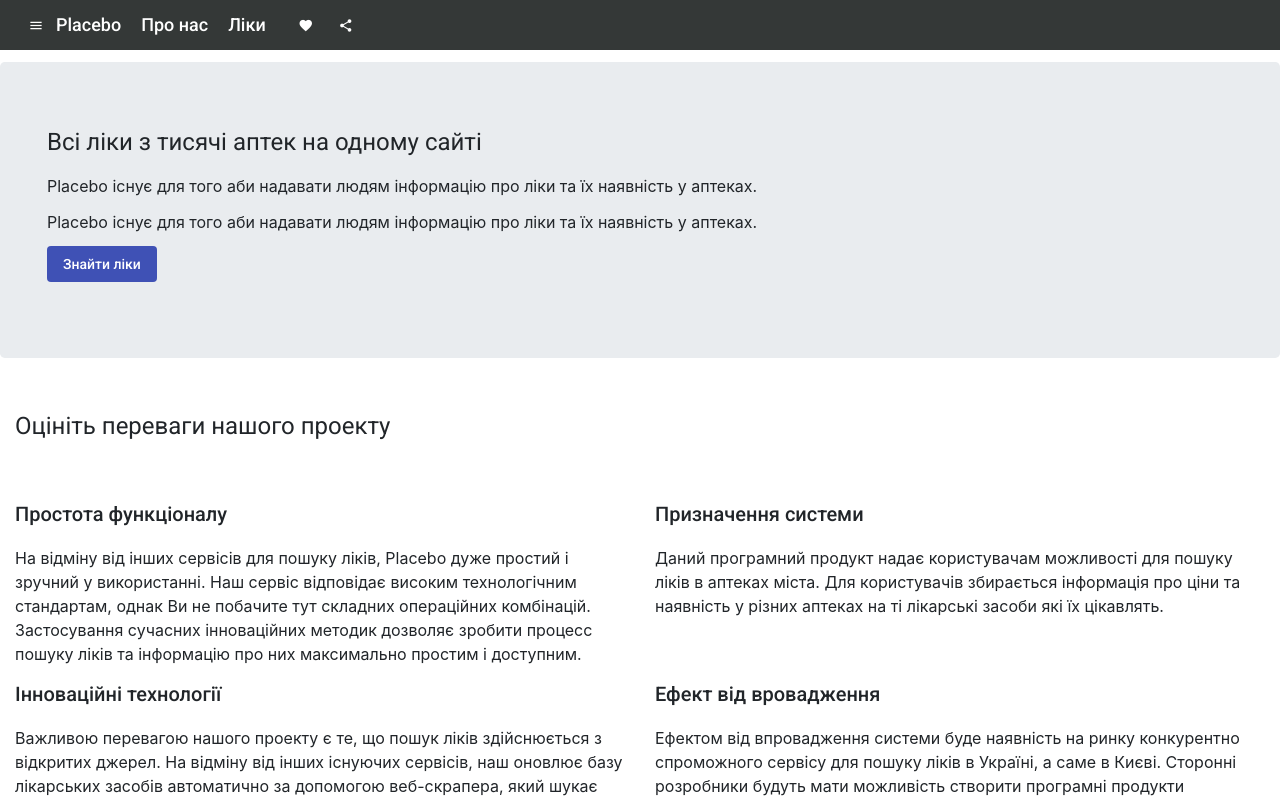
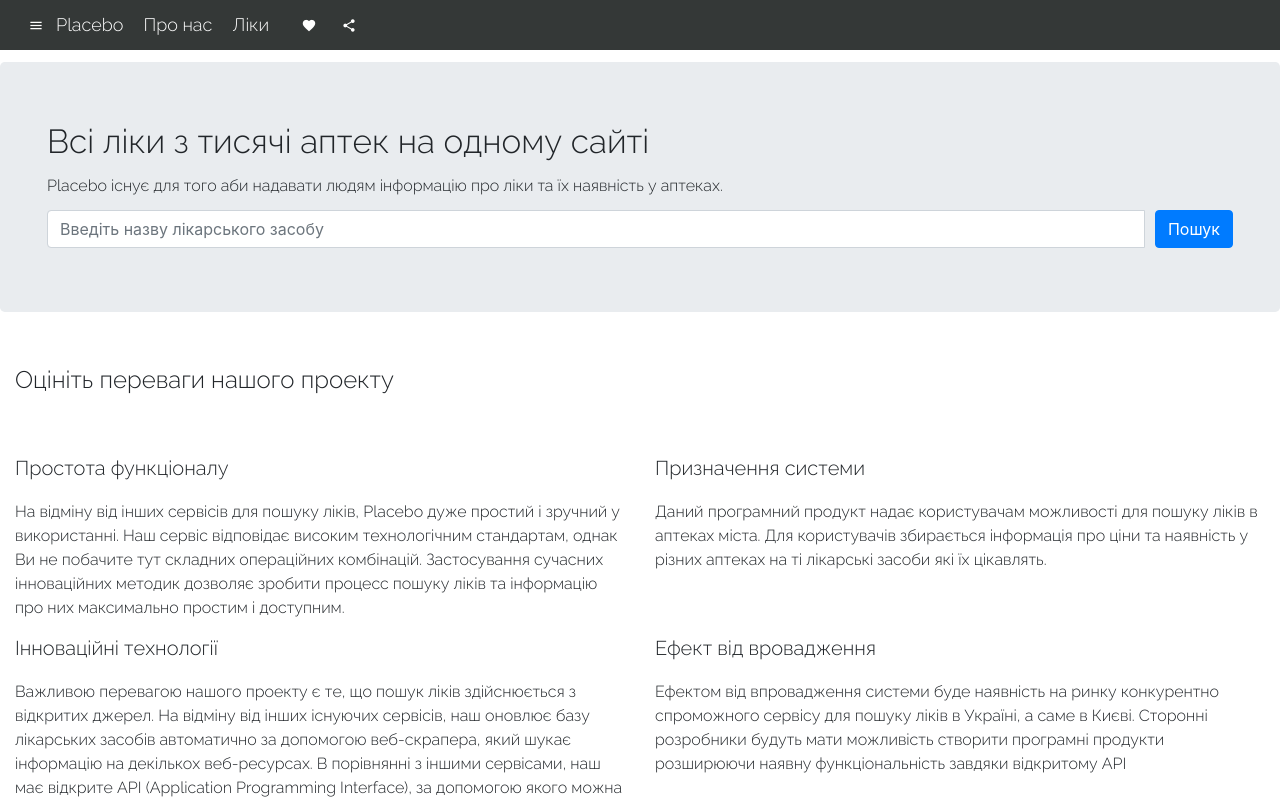
Before and after one commit to knu-4-tochanenko/Placebo.ua, an Angular app in the folder frontend/: page /main in a window 1280 px wide. Shown: the top 800 px of the page. Built offline with nearby package versions, Linux system fonts and the light colour scheme.

Commit message:
Add fonts & search buttons
Added fonts via Google Font API

```diff
--- a/frontend/src/app/component/drugs/drugs.component.css
+++ b/frontend/src/app/component/drugs/drugs.component.css
@@ -32,6 +32,10 @@
     font-size: 10px;
   }
 
+  p, h1, h2 {
+    font-family: 'Raleway', sans-serif;
+  }
+
   .mat-toolbar.mat-primary {
     background: #343837;
     color: rgb(255, 255, 255);
--- a/frontend/src/app/component/drugs/drugs.component.html
+++ b/frontend/src/app/component/drugs/drugs.component.html
@@ -1,10 +1,13 @@
+<link rel="stylesheet" href="https://cdn.jsdelivr.net/npm/bootstrap@4.5.3/dist/css/bootstrap.min.css" integrity="sha384-TX8t27EcRE3e/ihU7zmQxVncDAy5uIKz4rEkgIXeMed4M0jlfIDPvg6uqKI2xXr2" crossorigin="anonymous">
+<link rel="preconnect" href="https://fonts.gstatic.com">
+<link href="https://fonts.googleapis.com/css2?family=Raleway:wght@300&display=swap" rel="stylesheet">
 <p>
-  <mat-toolbar color="primary" style="height: 50px; font-size: 18px; ">
+  <mat-toolbar color="primary" style="height: 50px; font-size: 18px; font-family: 'Raleway', sans-serif; ">
     <button mat-icon-button class="example-icon" aria-label="Example icon-button with menu icon" style="font-size: 15px;">
       <mat-icon style="font-size: 15px;">menu</mat-icon>
     </button>
     <span><a routerLink="/main" routerLinkActive="active" style="color: white;">Placebo</a></span>
-    <span style="margin-left: 20px;">Про нас</span>
+    <span style="margin-left: 20px;"><a routerLink="/about" routerLinkActive="active" style="color: white;">Про нас</a></span>
     <span style="margin-left: 20px; margin-right: 20px;">Ліки</span>
     <span class="example-spacer"></span>
     <button mat-icon-button class="example-icon favorite-icon" aria-label="Example icon-button with heart icon">
@@ -29,8 +32,16 @@
 <p>- СПОРТИВНОЕ ПИТАНИЕ И ДИЕТЫ</p><br>
 
 
+
   </mat-drawer>
   <mat-drawer-content>
+    <div class="input-group" style="margin-left: 10px; width: 600px;">
+      <input type="text" class="form-control" placeholder="Введіть назву лікарського засобу" id="txtSearch" />
+      <div class="input-group-btn">
+          <button class="btn btn-primary" type="button" style="margin-left: 10px;">Пошук</button>
+          </div>
+          </div>
+
     <mat-paginator [length]="100"
               [pageSize]="10"
               [pageSizeOptions]="[5, 10, 25, 100]">
@@ -42,7 +53,7 @@
         <mat-card-header>
           <mat-card-title><p style="font-size: 14px;">5-фторурацил "эбеве" конц. д/п инф. р-ра 500 мг амп. 10 мл</p></mat-card-title>
         </mat-card-header>
-        <img mat-card-image src="https://liki24.com/image/cache/catalog/product/found/14016-5-ftoruracil-ebeve-konc-dp-inf-r-ra-500-mg-amp-10-ml-ebewe-pharma-362x362.jpg?30112018" alt="Photo of a Shiba Inu" style="width: 200px; height: 200px;">
+        <img mat-card-image src="https://liki24.com/image/cache/catalog/product/found/14016-5-ftoruracil-ebeve-konc-dp-inf-r-ra-500-mg-amp-10-ml-ebewe-pharma-362x362.jpg?30112018" alt="Photo of a Shiba Inu" style="width: 150px; height: 150px;">
       </mat-card>
       <div class="info"><p>5-фторурацил "эбеве" описание
         Лекарственное средство: 5-ФТОРУРАЦИЛ "ЭБЕВЕ" (5-FLUOROURACIL "EBEWE")
--- a/frontend/src/app/component/main/main.component.html
+++ b/frontend/src/app/component/main/main.component.html
@@ -23,6 +23,9 @@
    background-color: #f5f5f5;
   }
 
+p, h1, h2 {
+  font-family: 'Raleway', sans-serif;
+}
   .mat-toolbar.mat-primary {
     background: #343837;
     color: rgb(255, 255, 255);
@@ -40,16 +43,18 @@
    <meta name="keywords" content="психология, яндекс, весна, рефераты">
    <meta name="author" content="shwan">
 
+   <link rel="preconnect" href="https://fonts.gstatic.com">
+<link href="https://fonts.googleapis.com/css2?family=Raleway:wght@300&display=swap" rel="stylesheet">
    <link rel="stylesheet" href="https://cdn.jsdelivr.net/npm/bootstrap@4.5.3/dist/css/bootstrap.min.css" integrity="sha384-TX8t27EcRE3e/ihU7zmQxVncDAy5uIKz4rEkgIXeMed4M0jlfIDPvg6uqKI2xXr2" crossorigin="anonymous">
   </head>
    <body>
     <p>
-      <mat-toolbar color="primary" style="height: 50px; font-size: 18px; ">
+      <mat-toolbar color="primary" style="height: 50px; font-size: 18px; font-family: 'Raleway', sans-serif; ">
         <button mat-icon-button class="example-icon" aria-label="Example icon-button with menu icon">
           <mat-icon style="font-size: 15px;">menu</mat-icon>
         </button>
         <span>Placebo</span>
-        <span style="margin-left: 20px;">Про нас</span>
+        <span style="margin-left: 20px;"><a routerLink="/about" routerLinkActive="active" style="color: white;">Про нас</a></span>
         <span style="margin-left: 20px; margin-right: 20px;"><a routerLink="/drugs" routerLinkActive="active" style="color: white;">Ліки</a></span>
         <span class="example-spacer"></span>
         <button mat-icon-button class="example-icon favorite-icon" aria-label="Example icon-button with heart icon">
@@ -64,16 +69,16 @@
    <main role="main">
    <div class="jumbotron" style="margin-top:0%">
    <div class="container">
-   <h1 class="display-3">Всі ліки з тисячі аптек на одному сайті</h1>
+   <h1 class="display-3" style="font-size: 25pt;">Всі ліки з тисячі аптек на одному сайті</h1>
    <p>
     Placebo існує для того аби надавати людям інформацію про ліки та їх наявність у аптеках.
    </p>
-   <p>
-    Placebo існує для того аби надавати людям інформацію про ліки та їх наявність у аптеках.
-   </p>
-   <p>
-   <a routerLink="/drugs" routerLinkActive="active"><button mat-flat-button color="primary">Знайти ліки</button></a>
-   </p>
+   <div class="input-group">
+    <input type="text" class="form-control" placeholder="Введіть назву лікарського засобу" id="txtSearch" />
+    <div class="input-group-btn">
+        <button class="btn btn-primary" type="button" style="margin-left: 10px;">Пошук</button>
+        </div>
+        </div>
    </div>
    </div>
 
```
